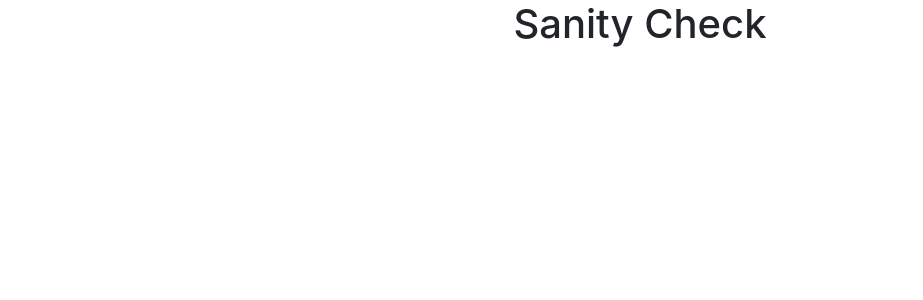
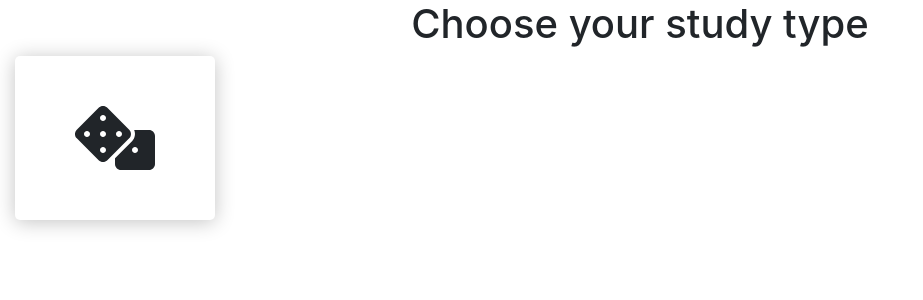
Before and after one commit to AlanLeverenz/react-from-beginning, a React (Create React App) app in the folder aws_flash_cards/: page / in a window 1280 px wide. Shown: the top 300 px of the page, without its empty margins (0-923 px from the left). Built offline with nearby package versions, Linux system fonts and the light colour scheme.

Commit message:
add QuizBar component and installed npm FontAwesomeIcon svg icons

```diff
--- a/aws_flash_cards/package.json
+++ b/aws_flash_cards/package.json
@@ -3,6 +3,9 @@
   "version": "0.1.0",
   "private": true,
   "dependencies": {
+    "@fortawesome/fontawesome-svg-core": "^1.2.30",
+    "@fortawesome/free-solid-svg-icons": "^5.14.0",
+    "@fortawesome/react-fontawesome": "^0.1.11",
     "@testing-library/jest-dom": "^4.2.4",
     "@testing-library/react": "^9.3.2",
     "@testing-library/user-event": "^7.1.2",
--- a/aws_flash_cards/src/App.js
+++ b/aws_flash_cards/src/App.js
@@ -1,5 +1,6 @@
 import React from 'react';
 import './App.css';
+import QuizBar from './components/QuizBar';
 
 class App extends React.Component {
   constructor() {
@@ -9,7 +10,7 @@ class App extends React.Component {
   render() {
     return (
       <div className='App'>
-        <h1>Sanity Check</h1>
+        <QuizBar />
       </div>
     );
   }
--- /dev/null
+++ b/aws_flash_cards/src/components/QuizBar.js
@@ -0,0 +1,35 @@
+import React from 'react';
+import { FontAwesomeIcon } from '@fortawesome/react-fontawesome';
+import {
+  faDumbbell,
+  faFont,
+  faFileAlt,
+  faDice,
+} from '@fortawesome/free-solid-svg-icons';
+import { library } from '@fortawesome/fontawesome-svg-core';
+
+// npm i --save @fortawesome/fontawesome-svg-core
+// npm i --save @fortawesome/free-solid-svg-icons
+// npm i --save @fortawesome/react-fontawesome
+
+library.add(faDumbbell);
+library.add(faFont);
+library.add(faFileAlt);
+library.add(faDice);
+
+function QuizBar(props) {
+  return (
+    <div className='quiz-bar'>
+      <h1>Choose your study type</h1>
+      <ul className='nav nav-pills nav-fill'>
+        <li className='col-sm-3 text-center'>
+          <div className='nav-card'>
+            <FontAwesomeIcon icon='dice' size='4x' />
+          </div>
+        </li>
+      </ul>
+    </div>
+  );
+}
+
+export default QuizBar;
```
Also changed, not shown: 1 other file (tests, documents, lock files or other folders).
